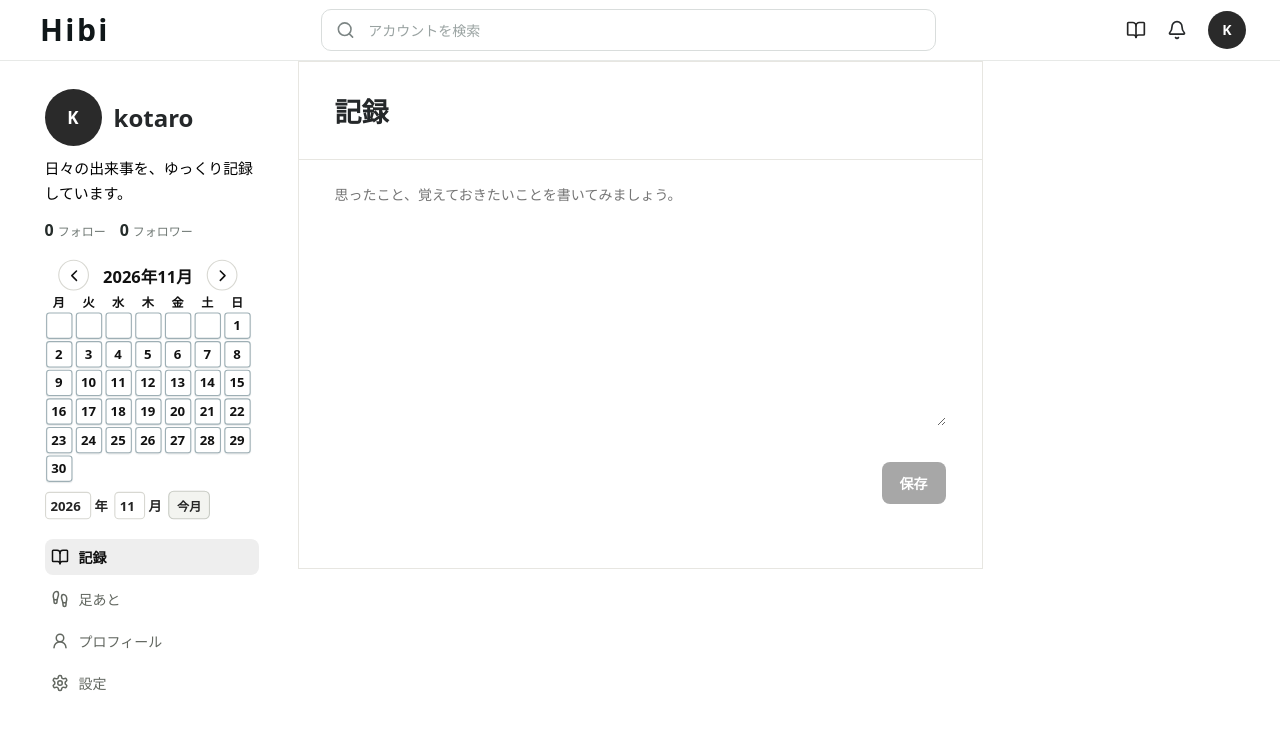
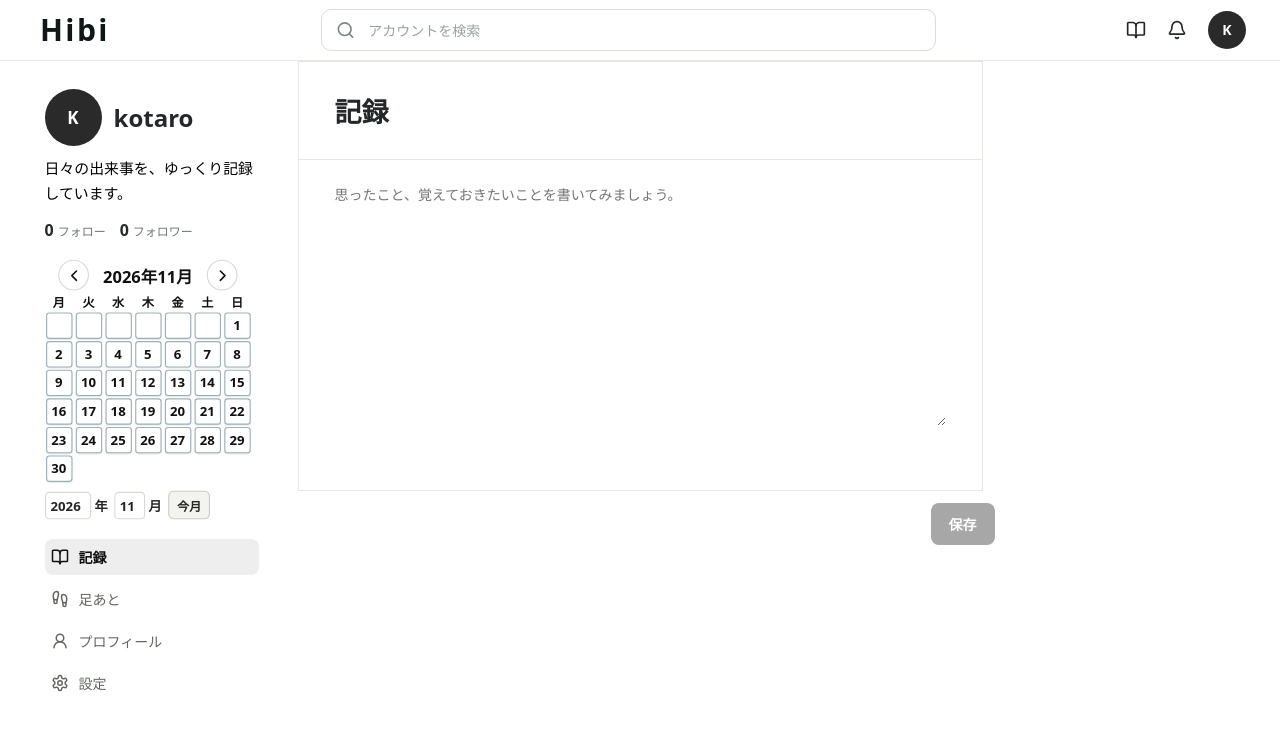
Before and after one commit to kotasimo/diary.codex, a Next.js app: page / in a window 1280 px wide. Both pictures are taken after a click on the button 1136 px from the left and 30 px from the top of the page. Shown: the top 730 px of the page. Built offline with nearby package versions, Linux system fonts and the light colour scheme.

Commit message:
place memo save action outside panel

```diff
--- a/app/quiet.css
+++ b/app/quiet.css
@@ -1397,9 +1397,12 @@ body {
 .mobile-search-button { display: none; }
 .week-range-mobile { display: none; }
 
+.records-page {
+  max-width: 760px;
+  margin: 0 auto;
+}
 .records-panel {
   max-width: 760px;
-  margin: 0 auto;
   border: 1px solid #e7e6e1;
   background: #fff;
 }
@@ -1447,7 +1450,7 @@ body {
 .records-form textarea:focus { border-color: transparent; box-shadow: none; }
 .records-save {
   display: block;
-  margin: 12px 36px 24px auto;
+  margin: 12px -12px 24px auto;
   min-height: 42px;
   padding: 9px 18px;
 }
@@ -1603,6 +1606,8 @@ body {
     border: 0;
   }
 
+  .records-page { max-width: none; }
+
   .records-heading {
     padding: 24px 16px 18px;
   }
--- a/components/diary/RecordsView.tsx
+++ b/components/diary/RecordsView.tsx
@@ -17,6 +17,7 @@ export function RecordsView({
     setContent("");
   };
   return (
+    <div className="records-page">
       <section className="content-panel records-panel">
         <header className="records-heading">
           <div>
@@ -32,14 +33,6 @@ export function RecordsView({
             rows={6}
           />
           </div>
-        <button
-          type="button"
-          className="primary-button records-save"
-          disabled={!content.trim()}
-          onClick={submit}
-        >
-          保存
-        </button>
           {records.length > 0 && (
             <div className="records-feed">
               {records.map((record) => (
@@ -60,5 +53,14 @@ export function RecordsView({
           )}
         </div>
       </section>
+      <button
+        type="button"
+        className="primary-button records-save"
+        disabled={!content.trim()}
+        onClick={submit}
+      >
+        保存
+      </button>
+    </div>
   );
 }
```
Lines whose indentation alone changed are shown as unchanged.
